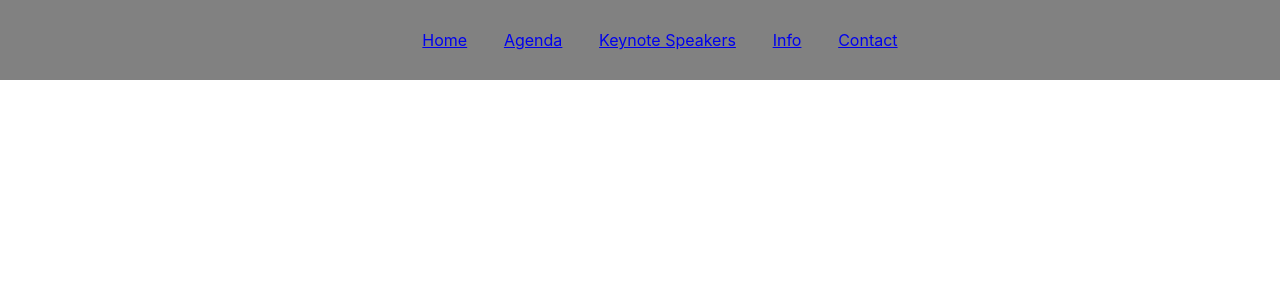
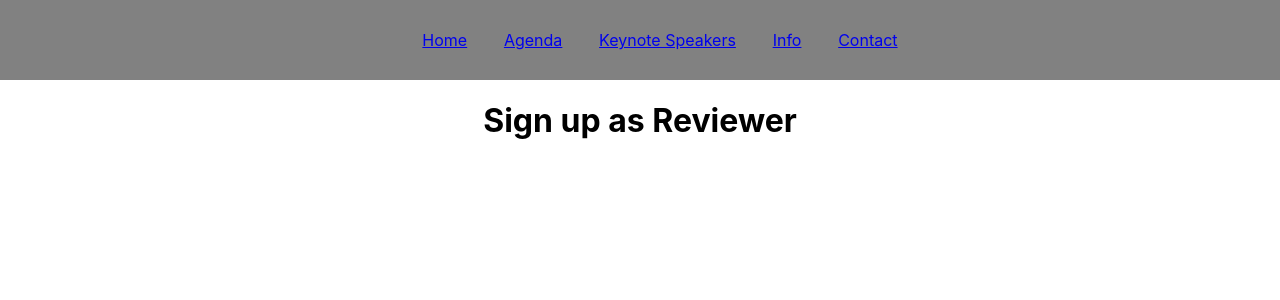
Before and after one commit to WyimaginowaneKoniki/Kongres, a React (Create React App) app in the folder web-client/: page /signup-reviewer in a window 1280 px wide. Shown: the top 300 px of the page. Built offline with nearby package versions, Linux system fonts and the light colour scheme.

Commit message:
Add Sign up as Reviewer page

```diff
--- a/web-client/src/App.js
+++ b/web-client/src/App.js
@@ -12,6 +12,7 @@ import Navigation from './components/Navigation';
 import Regulations from './pages/regulations';
 import CookiesPolicy from './pages/cookies-policy';
 import PrivacyPolicy from './pages/privacy-policy';
+import SignUpReviewer from './pages/signup-reviewer';
 
 function App() {
     return (
@@ -27,6 +28,7 @@ function App() {
             <Route path="/regulations" component={Regulations} />
             <Route path="/cookies-policy" component={CookiesPolicy} />
             <Route path="/privacy-policy" component={PrivacyPolicy} />
+            <Route path="/signup-reviewer" component={SignUpReviewer} />
           </Switch>
         </div>
       </Router>
--- /dev/null
+++ b/web-client/src/pages/signup-reviewer.js
@@ -0,0 +1,13 @@
+import React from "react";
+import "../App.css";
+
+function SignUpReviewer(){
+    return (
+        <div>
+          <h1>Sign up as Reviewer</h1>
+        </div>
+      );
+
+}
+
+export default SignUpReviewer;
```
